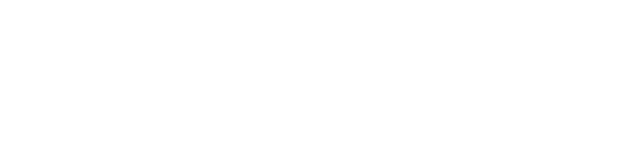
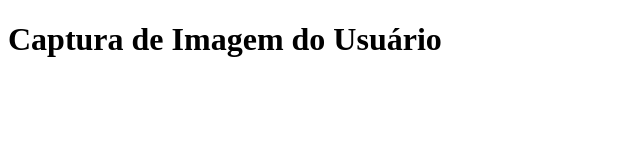
Before and after one commit to Natanael-cloud/Bot-o_Foto, a plain HTML site: page index.html in a window 1280 px wide. Shown: the whole page, without its empty margins (0-640 px from the left). Drawn offline with Linux system fonts and the light colour scheme.

Commit message:
adicionar h1

```diff
--- a/index.html
+++ b/index.html
@@ -6,6 +6,7 @@
     <title>Document</title>
 </head>
 <body>
+    <h1>Captura de Imagem do Usuário</h1>
 
 </body>
 </html>
```
